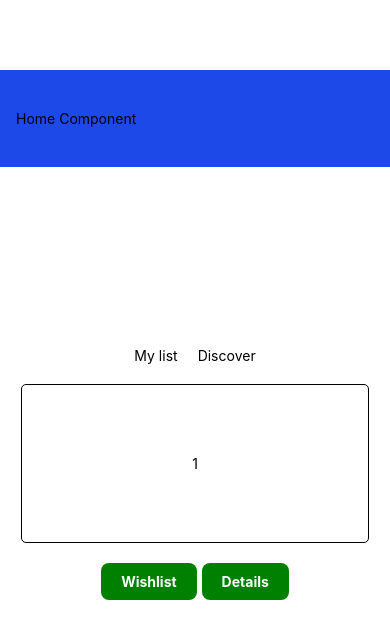
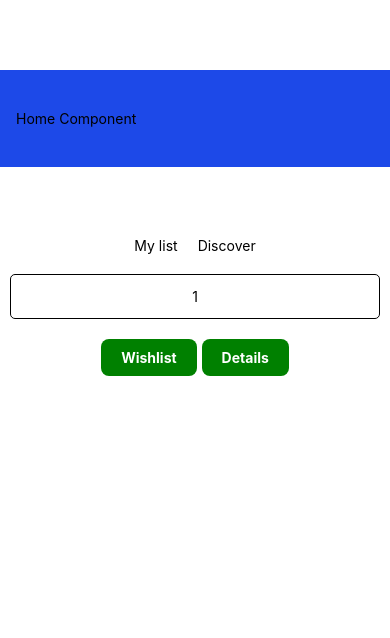
Before and after one commit to MiguelAngelGonzalesMelgar/digital-academy-my-first-mobile-pj, a React Native app: screen / in a window 390 px wide. Shown: the top 638 px of the page. Built offline with nearby package versions, Linux system fonts and the light colour scheme; no server answers.

Commit message:
styles: improve styling.

```diff
--- a/src/screens/Slider.tsx
+++ b/src/screens/Slider.tsx
@@ -1,11 +1,9 @@
-import {Button, StyleSheet, Text, View} from 'react-native';
+import {StyleSheet, Text, View} from 'react-native';
 import CustomButton from '../components/CustomButton';
 
 const sliderStyles = StyleSheet.create({
   mainContainer: {
-    marginVertical: 70,
-    paddingHorizontal: 16,
-    paddingVertical: 40,
+    paddingHorizontal: 10,
   },
   headers: {
     flexDirection: 'row',
@@ -14,13 +12,13 @@ const sliderStyles = StyleSheet.create({
     marginBottom: 20,
   },
   content: {
-    marginVertical: 70,
     alignSelf: 'center',
   },
   numberContainer: {
     borderWidth: 1,
     borderColor: 'black',
-    paddingHorizontal: 170,
+    width: '100%',
+    height: '40%',
     borderRadius: 5,
     alignSelf: 'center',
     justifyContent: 'center',
```
